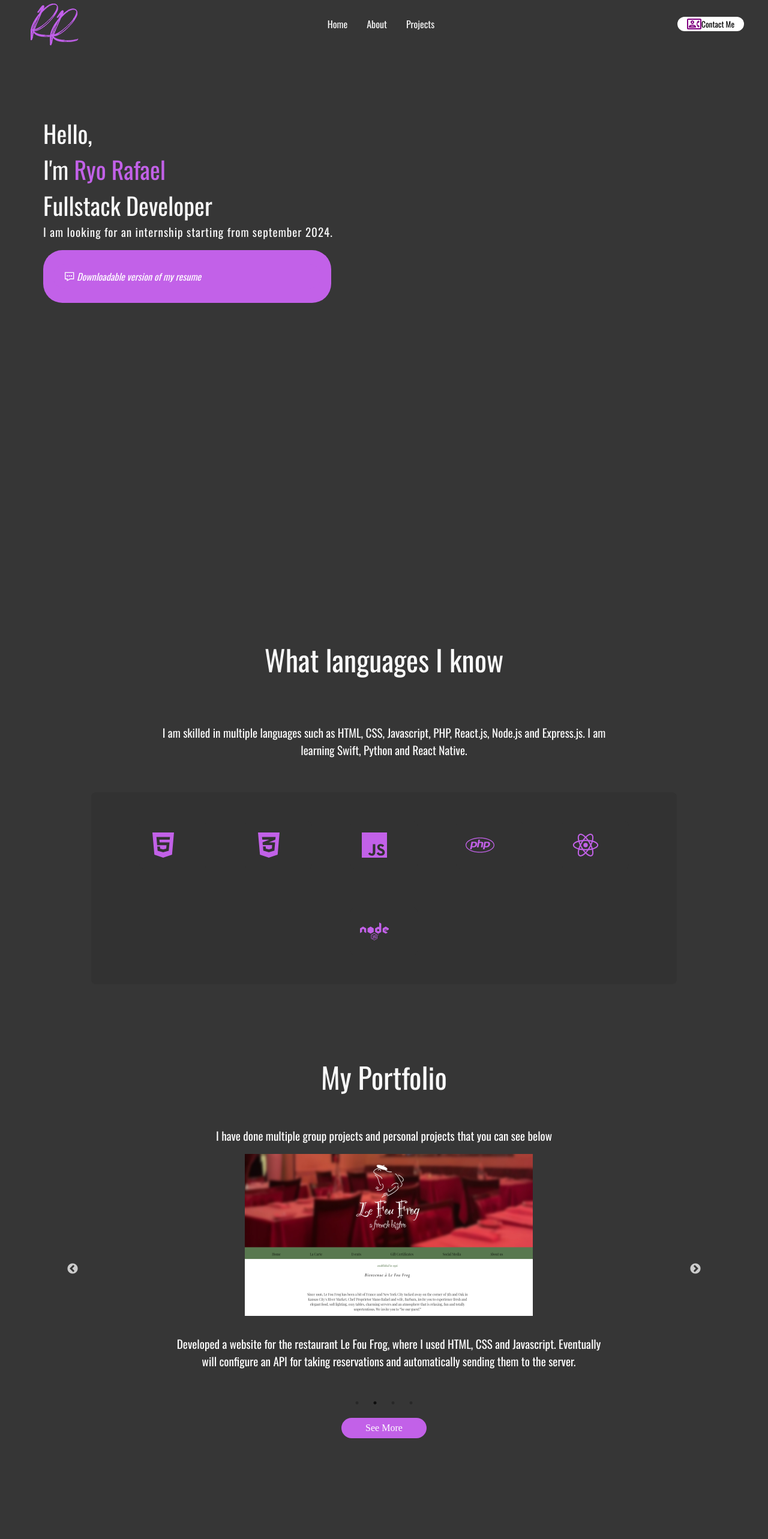
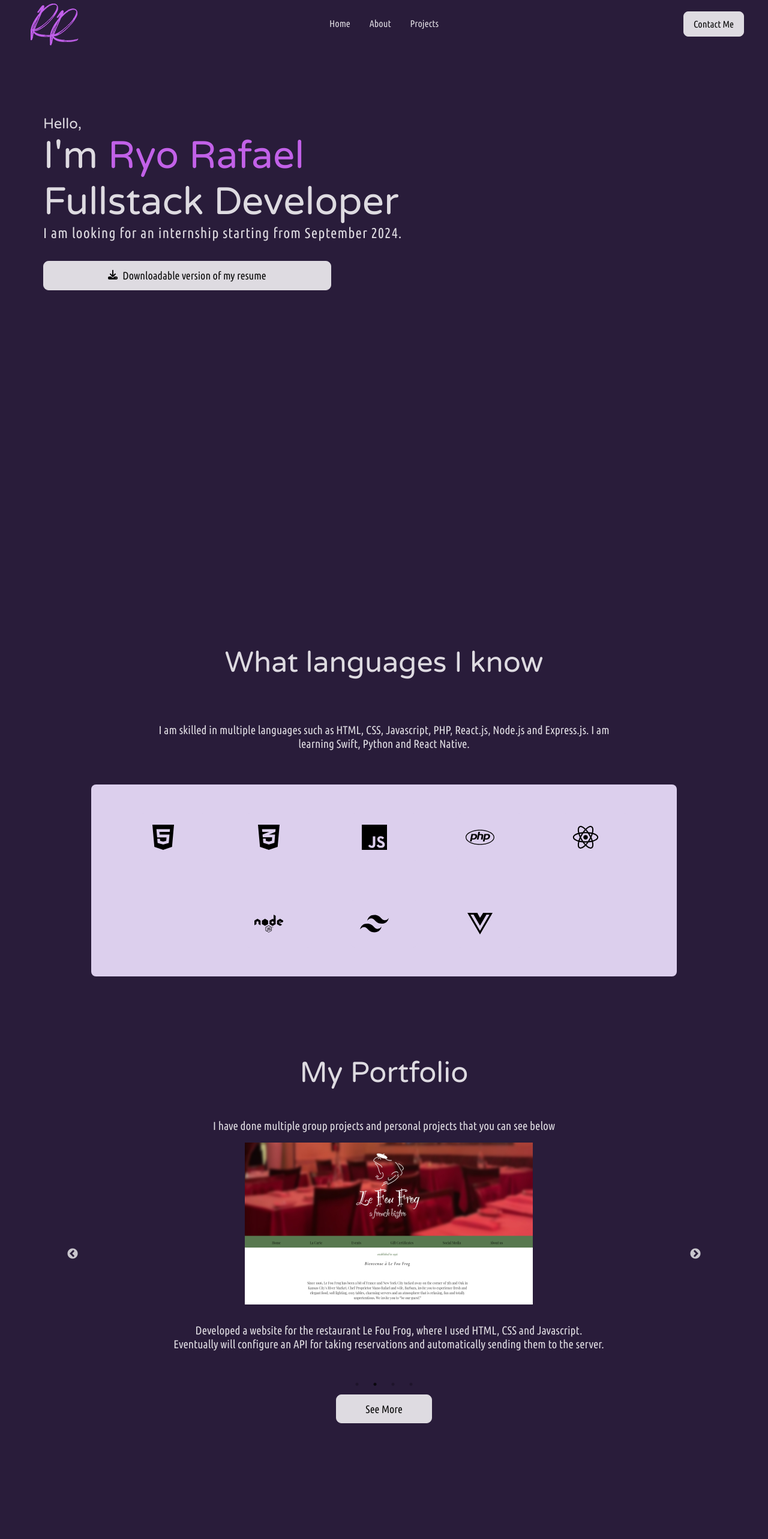
Before and after one commit to ryorafael/portfolio, a React (Create React App) app: page / in a window 1280 px wide. Shown: the top 2566 px of the page at 60% size. Built offline with nearby package versions, Linux system fonts and the light colour scheme.

Commit message:
change fonts buttons

```diff
--- a/public/index.html
+++ b/public/index.html
@@ -8,10 +8,13 @@
   <meta name="theme-color" content="#000000" />
   <meta name="description" content="Ryo Portfolio" />
   <link rel="stylesheet" href="style.css">
-  <link href="https://fonts.googleapis.com/css2?family=EB+Garamond:ital,wght@0,400..800;1,400..800&display=swap">
   <link rel="preconnect" href="https://fonts.googleapis.com">
   <link rel="preconnect" href="https://fonts.gstatic.com" crossorigin>
-  <link href="https://fonts.googleapis.com/css2?family=Oswald:wght@200..700&display=swap" rel="stylesheet">
+  <link href="https://fonts.googleapis.com/css2?family=Varela+Round&display=swap" rel="stylesheet">
+  <link rel="preconnect" href="https://fonts.googleapis.com">
+  <link rel="preconnect" href="https://fonts.gstatic.com" crossorigin>
+  <link href="https://fonts.googleapis.com/css2?family=Ubuntu+Condensed&family=Varela+Round&display=swap"
+    rel="stylesheet">
   <title>Ryo Portfolio</title>
 </head>
 
--- a/public/style.css
+++ b/public/style.css
@@ -4,12 +4,12 @@
   box-sizing: border-box;
   text-decoration: none;
   background: transparent;
-  font-family: "Oswald", sans-serif;
+  font-family: "Varela Round", sans-serif;
 }
 
 body {
-  background: #363636;
-  color: #f9f9f9;
+  background: #291c3a;
+  color: #dedbe1;
   overflow: hidden;
   overflow-y: scroll;
 }
--- a/src/components/Footer/footer.css
+++ b/src/components/Footer/footer.css
@@ -1,13 +1,11 @@
 .footer {
-  width: 100vw;
   height: 4rem;
-  background: #363636;
+  background: linear-gradient(#291c3a, #2e184b); /* Gradient with the same color for both ends */
   display: flex;
   align-items: center;
   justify-content: center;
   font-weight: 300;
   font-size: small;
-  font-family: "EB Garamond", serif;
+  font-family: "Ubuntu Condensed", sans-serif;
   font-optical-sizing: auto;
-  font-weight: weight;
 }
--- a/src/components/Navbar/navbar.css
+++ b/src/components/Navbar/navbar.css
@@ -1,5 +1,5 @@
 .navbar {
-  background: #363636;
+  background: #291c3a;
   height: 5rem;
   width: 100vw;
   max-width: 75rem;
@@ -24,7 +24,7 @@
 .desktopMenuListItem {
   margin: 1rem;
   cursor: pointer;
-  font-family: "Oswald", sans-serif;
+  font-family: "Ubuntu Condensed", sans-serif;
 }
 
 .desktopMenuListItem:hover {
@@ -34,25 +34,81 @@
 }
 
 .desktopMenuBtn {
-  background: white;
-  color: black;
-  border: none;
   display: flex;
   align-items: center;
-  justify-content: space-between;
-  padding: 0 1rem;
-  border-radius: 2rem;
-  font-family: "Oswald", sans-serif;
-  font-optical-sizing: auto;
-  font-weight: weight;
+  transition: all 0.2s ease-in;
+  position: relative;
+  overflow: hidden;
+  font-family: "Ubuntu Condensed", sans-serif;
+  z-index: 1;
+  color: #090909;
+  padding: 0.7em 1em;
   cursor: pointer;
+  font-size: 16px;
+  border-radius: 0.5em;
+  background: #DEDBE1;
+  border: 1px solid #DEDBE1;
 }
+
+.desktopMenuBtn:active {
+  color: #666;
+  box-shadow: inset 4px 4px 12px #DEDBE1, inset -4px -4px 12px #ffffff;
+}
+
+.desktopMenuBtn:before {
+  content: "";
+  position: absolute;
+  left: 50%;
+  transform: translateX(-50%) scaleY(1) scaleX(1.25);
+  top: 100%;
+  width: 140%;
+  height: 180%;
+  background-color: rgba(0, 0, 0, 0.05);
+  border-radius: 50%;
+  display: block;
+  transition: all 0.5s 0.1s cubic-bezier(0.55, 0, 0.1, 1);
+  z-index: -1;
+}
+
+.desktopMenuBtn:after {
+  content: "";
+  position: absolute;
+  left: 55%;
+  transform: translateX(-50%) scaleY(1) scaleX(1.45);
+  top: 180%;
+  width: 160%;
+  height: 190%;
+  background-color: rgb(194, 97, 232);
+  border-radius: 50%;
+  display: block;
+  transition: all 0.5s 0.1s cubic-bezier(0.55, 0, 0.1, 1);
+  z-index: -1;
+}
+
+.desktopMenuBtn:hover {
+  color: #DEDBE1;
+  border: 1px solid rgb(194, 97, 232);
+}
+
+.desktopMenuBtn:hover:before {
+  top: -35%;
+  background-color: rgb(194, 97, 232);
+  transform: translateX(-50%) scaleY(1.3) scaleX(0.8);
+}
+
+.desktopMenuBtn:hover:after {
+  top: -45%;
+  background-color: rgb(194, 97, 232);
+  transform: translateX(-50%) scaleY(1.3) scaleX(0.8);
+}
+
 
 .desktopMenuImg {
   object-fit: cover;
   height: 1rem;
   width: 1rem;
   margin: 1rem;
+  justify-content: space-around;
 }
 
 .active {
@@ -65,8 +121,7 @@
   display: none;
   object-fit: cover;
   height: 1.8rem;
-  font-family: "Oswald", sans-serif;
-  font-optical-sizing: auto;
+  font-family: "Ubuntu Condensed", sans-serif;
   font-weight: weight;
 }
 .navMenu {
@@ -84,7 +139,7 @@
 }
 
 .listItem {
-  color: white;
+  color: #DEDBE1;
   padding: 0.5rem 3rem;
   margin: 0.25rem;
   background: rgb(30, 30, 30);
--- a/src/components/Navbar/navbar.js
+++ b/src/components/Navbar/navbar.js
@@ -2,7 +2,6 @@ import React, { useState } from "react";
 import "./navbar.css";
 import { Link as ScrollLink } from "react-scroll";
 import logo from "../../assets/logo.png";
-import { MdOutlineContactPhone } from "react-icons/md";
 import { HiBars3 } from "react-icons/hi2";
 
 
@@ -20,7 +19,7 @@ const Navbar = () => {
       <button className="desktopMenuBtn" onClick={() => {
       document.getElementById('contact').scrollIntoView({behavior: 'smooth'});
       }} >
-        <MdOutlineContactPhone size={24} color="purple" />
+
         Contact Me
       </button>
 
--- a/src/components/Skills/skills.css
+++ b/src/components/Skills/skills.css
@@ -3,7 +3,7 @@
   padding: 1rem;
   font-size: 3rem;
   font-weight: 400;
-  font-family: "Oswald", sans-serif;
+  font-family: "Varela Round", sans-serif;
 }
 
 .skillDesc {
@@ -11,7 +11,7 @@
   font-size: 1.2rem;
   max-width: 51rem;
   padding: 0 2rem;
-  font-family: "Oswald", sans-serif;
+  font-family: "Ubuntu Condensed", sans-serif;
   font-optical-sizing: auto;
   margin: 1.5rem;
 }
@@ -31,7 +31,7 @@
   margin: 2rem;
   padding: 1rem;
   border-radius: 0.5rem;
-  background-color: rgb(50, 50, 50);
+  background-color: #dccfed;
 }
 
 #skills {
@@ -52,13 +52,13 @@
   height: 3rem;
   width: 3rem;
   margin-right: 2rem;
-  color: rgb(194, 97, 232);
+  color: black
 }
 
 .skillBarText > p {
   font-size: 0.9rem;
   font-weight: 200;
-  font-family: "EB Garamond", serif;
+  font-family: "Ubuntu Condensed", serif;
 }
 
 @media screen and (max-width: 720px) {
--- a/src/components/Skills/skills.js
+++ b/src/components/Skills/skills.js
@@ -6,6 +6,10 @@ import { IoLogoJavascript } from "react-icons/io5";
 import { FaPhp } from "react-icons/fa";
 import { RiReactjsFill } from "react-icons/ri";
 import { FaNode } from "react-icons/fa6";
+import { SiTailwindcss } from "react-icons/si";
+import { FaVuejs } from "react-icons/fa";
+
+
 
 const Skills = () => {
   return (
@@ -41,6 +45,14 @@ const Skills = () => {
           <FaNode className="skillBarImg" />
           <div className="skillBarText"></div>
         </div>
+        <div className="skillBar">
+          <SiTailwindcss className="skillBarImg" />
+          <div className="skillBarText"></div>
+        </div>
+        <div className="skillBar">
+          <FaVuejs className="skillBarImg" />
+          <div className="skillBarText"></div>
+        </div>
       </div>
     </section>
   );
--- a/src/components/Works/works.css
+++ b/src/components/Works/works.css
@@ -23,7 +23,7 @@ height: calc(100vh - 4rem); */
   margin: 2rem 0;
   font-size: 3rem;
   font-weight: 400;
-  font-family: "Oswald", sans-serif;
+  font-family: "Varela Round", sans-serif;
 }
 
 
@@ -31,9 +31,9 @@ height: calc(100vh - 4rem); */
   font-weight: 400;
   font-size: 1.2rem;
   max-width: 45rem;
-  font-family: "Oswald", sans-serif;
+  font-family: "Ubuntu Condensed", sans-serif;
   font-optical-sizing: auto;
-  color: white;
+  color: #DEDBE1;
   margin: 2rem auto;
   cursor: pointer;
 }
@@ -62,18 +62,74 @@ height: calc(100vh - 4rem); */
 }
 
 .worksbtn {
-  margin-top: 2.5rem;
-  margin-bottom: 2.5rem;
-  color: white;
-  padding: 0.5rem 2.5rem;
-  border: none;
-  border-radius: 2rem;
-  background: rgb(194, 97, 232);
-  font-size: 1rem;
-  font-family: "EB Garamond", serif;
-  align-items: center;
-  justify-content: center;
+  display: inline-block;
+  transition: all 0.2s ease-in;
+  position: relative;
+  width: 10rem;
   cursor: pointer;
+  margin-top: 2rem;
+  overflow: hidden;
+  font-family: "Ubuntu Condensed", serif;
+  z-index: 1;
+  color: #090909;
+  padding: 0.7em 1.7em;
+  cursor: pointer;
+  font-size: 18px;
+  border-radius: 0.5em;
+  background: #DEDBE1;
+  border: 1px solid #DEDBE1;
+}
+
+.worksbtn:active {
+  color: #666;
+  box-shadow: inset 4px 4px 12px #DEDBE1, inset -4px -4px 12px #ffffff;
+}
+
+.worksbtn:before {
+  content: "";
+  position: absolute;
+  left: 50%;
+  transform: translateX(-50%) scaleY(1) scaleX(1.25);
+  top: 100%;
+  width: 140%;
+  height: 180%;
+  background-color: rgb(194, 97, 232);
+  border-radius: 50%;
+  display: block;
+  transition: all 0.5s 0.1s cubic-bezier(0.55, 0, 0.1, 1);
+  z-index: -1;
+}
+
+.worksbtn:after {
+  content: "";
+  position: absolute;
+  left: 55%;
+  transform: translateX(-50%) scaleY(1) scaleX(1.45);
+  top: 180%;
+  width: 160%;
+  height: 190%;
+  background-color: rgb(194, 97, 232);
+  border-radius: 50%;
+  display: block;
+  transition: all 0.5s 0.1s cubic-bezier(0.55, 0, 0.1, 1);
+  z-index: -1;
+}
+
+.worksbtn:hover {
+  color: #DEDBE1;
+  border: 1px solid rgb(194, 97, 232);
+}
+
+.worksbtn:hover:before {
+  top: -35%;
+  background-color: rgb(194, 97, 232);
+  transform: translateX(-50%) scaleY(1.3) scaleX(0.8);
+}
+
+.worksbtn:hover:after {
+  top: -45%;
+  background-color: rgb(194, 97, 232);
+  transform: translateX(-50%) scaleY(1.3) scaleX(0.8);
 }
 
 @media screen and (max-width: 768px) {
--- a/src/components/intro/intro.css
+++ b/src/components/intro/intro.css
@@ -23,48 +23,108 @@
   display: flex;
   flex-direction: column;
   justify-content: center;
-  font-family: "Oswald", sans-serif;
+  font-family: inherit;
 }
 
-.hello, .introText {
-  font-size: 2.5rem;
+.introText {
+  font-size: 4rem;
   font-weight: 400;
-  font-family: "Oswald", sans-serif;
+  font-family: inherit;
+}
+
+.hello {
+  font-size: 1.5rem;
+  font-weight: 200;
 }
 
 .introName {
   color: rgb(194, 97, 232);
-  font-family: "Oswald", sans-serif;
+  font-family: inherit;
 }
 
 .introPara {
-  font-size: 1.2rem;
-  font-family: "Oswald", sans-serif;
+  font-size: 1.5rem;
+  font-family: "Ubuntu Condensed", sans-serif;
   font-weight: 400;
   font-optical-sizing: auto;
   letter-spacing: 1px;
 }
 
 .btn {
-  background: rgb(194, 97, 232);
-  margin: 1rem 0;
-  padding: 0.5rem 1rem;
-  border: none;
-  border-radius: 2rem;
-  display: inline-flex;
-  align-items: center;
-  color: white;
-  font-size: medium;
-  font-style: oblique;
+  display: inline-block;
+  transition: all 0.2s ease-in;
+  position: relative;
+  width: 30rem;
   cursor: pointer;
-  width: 30rem;
+  margin-top: 2rem;
+  overflow: hidden;
+  z-index: 1;
+  color: #090909;
+  padding: 0.7em 1.7em;
+  cursor: pointer;
+  font-size: 18px;
+  border-radius: 0.5em;
+  background: #DEDBE1;
+  border: 1px solid #DEDBE1;
 }
 
-/* .btnIcon {
+.btn:active {
+  color: #666;
+  box-shadow: inset 4px 4px 12px #DEDBE1, inset -4px -4px 12px #ffffff;
+}
+
+.btn:before {
+  content: "";
+  position: absolute;
+  left: 50%;
+  transform: translateX(-50%) scaleY(1) scaleX(1.25);
+  top: 100%;
+  width: 140%;
+  height: 180%;
+  background-color: rgb(194, 97, 232);
+  border-radius: 50%;
+  display: block;
+  transition: all 0.5s 0.1s cubic-bezier(0.55, 0, 0.1, 1);
+  z-index: -1;
+}
+
+.btn:after {
+  content: "";
+  position: absolute;
+  left: 55%;
+  transform: translateX(-50%) scaleY(1) scaleX(1.45);
+  top: 180%;
+  width: 160%;
+  height: 190%;
+  background-color: rgb(194, 97, 232);
+  border-radius: 50%;
+  display: block;
+  transition: all 0.5s 0.1s cubic-bezier(0.55, 0, 0.1, 1);
+  z-index: -1;
+}
+
+.btn:hover {
+  color: #DEDBE1;
+  border: 1px solid rgb(194, 97, 232);
+}
+
+.btn:hover:before {
+  top: -35%;
+  background-color: rgb(194, 97, 232);
+  transform: translateX(-50%) scaleY(1.3) scaleX(0.8);
+}
+
+.btn:hover:after {
+  top: -45%;
+  background-color: rgb(194, 97, 232);
+  transform: translateX(-50%) scaleY(1.3) scaleX(0.8);
+}
+
+.btnIcon {
   margin-right: 0.5rem;
   font-size: 1.5rem;
   display: inline-flex;
-} */
+}
 
 .btnIcon {
   object-fit: cover;
@@ -74,7 +134,7 @@
 
 .btnText {
   margin-right: 0.5rem;
-  font-family: "Oswald", sans-serif;
+  font-family: "Ubuntu Condensed", sans-serif;
 }
 
 @media screen and (max-width: 720px) {
--- a/src/components/intro/intro.js
+++ b/src/components/intro/intro.js
@@ -1,7 +1,6 @@
 import React from "react";
 import "./intro.css";
-import { Link as ScrollLink } from "react-scroll";
-import { GrContact } from "react-icons/gr";
+import { FaDownload } from "react-icons/fa6";
 import myPdf from "../../assets/myPdfFile.pdf";
 
 const Intro = () => {
@@ -22,15 +21,13 @@ const Intro = () => {
           Fullstack Developer
         </span>
         <p className="introPara">
-          I am looking for an internship starting from september
+          I am looking for an internship starting from September
           2024.
         </p>
-        <ScrollLink to="about" smooth={true} duration={500} className="btn">
           <button className="btn" onClick={openPDF}>
-            <GrContact className="btnIcon" />
+            <FaDownload className="btnIcon" />
             <span className="btnText">Downloadable version of my resume</span>
           </button>
-        </ScrollLink>
       </div>
       <img src="" alt="" className="bg" />
     </section>
```
Also changed, not shown: src/components/contact.css (+74 -16 lines), 1 other file (tests, documents, lock files or other folders).
